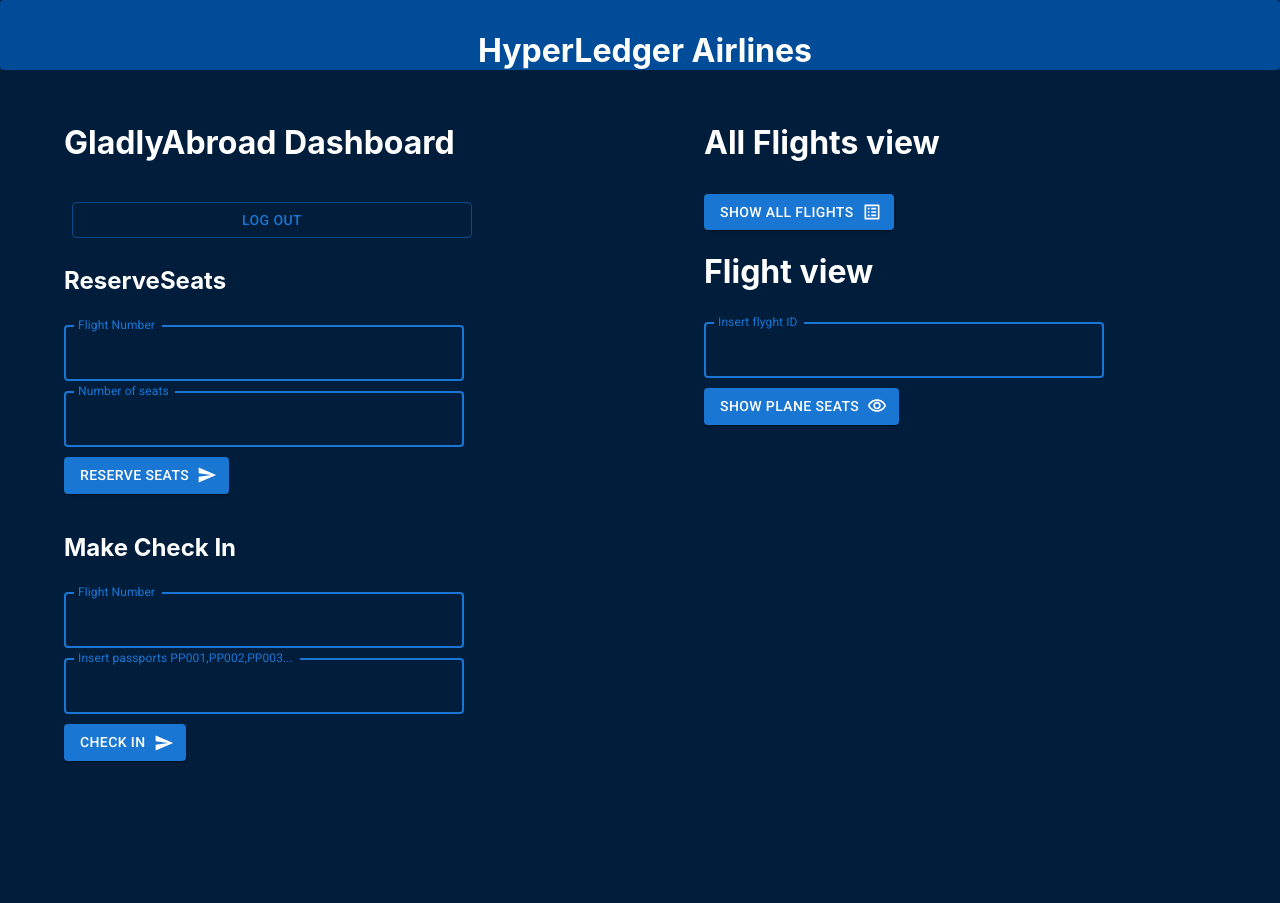
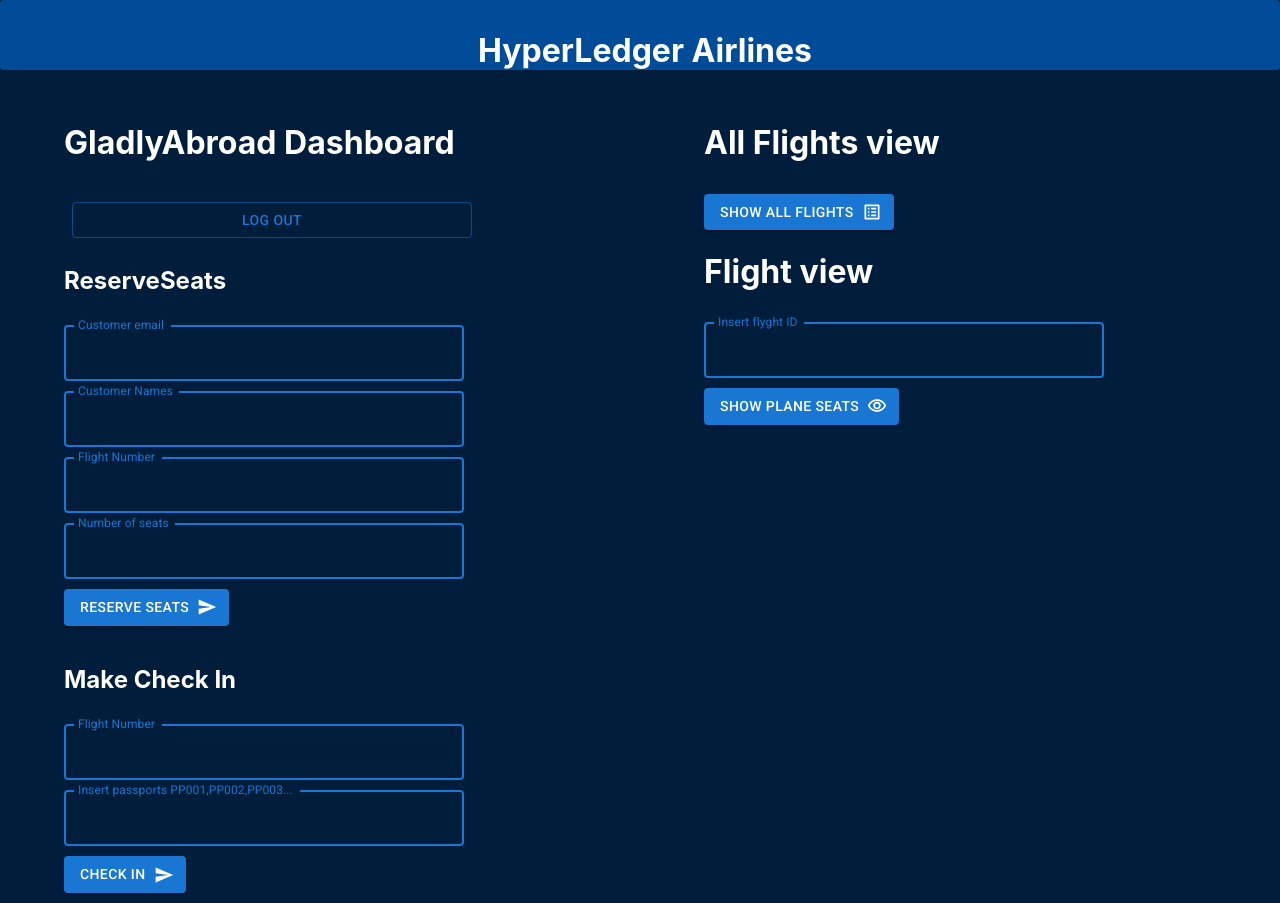
Before and after one commit to rosadsky/hyper-ledger-airlines-fe, a React (Create React App) app: page /gladlyabroad in a window 1280 px wide. Before the commit the page ends 800 px from the top, so only its background shows below. Built offline with nearby package versions, Linux system fonts and the light colour scheme.

Commit message:
add attributes to reserve seats

```diff
--- a/src/components/gladlyabroad.js
+++ b/src/components/gladlyabroad.js
@@ -32,6 +32,8 @@
     const [number, setNumber] = useState("");
     const [reservationNr, setReservationNr] = useState("");
     const [passportsIDs, setPassportsIDs] = useState("");
+    const [customerEmail, setCustomerEmail] = useState("")
+    const [customersNames, setCustomerNames] = useState([]);
 
     //view plane useStates
     const [planeSeats,setPlaneSeats] = useState([]);
@@ -64,6 +66,14 @@
     const handleFlightID = (event) => {
         setFlightID(event.target.value)
     }
+
+    const handleCustomerEmail= (event) => {
+        setCustomerEmail(event.target.value);
+    };
+
+    const handleCustomerNames= (event) => {
+        setCustomerNames(event.target.value);
+    };
 
     const getFlight = () => {
 
@@ -114,8 +124,8 @@
 
     const sendReserveSeats = () => {
         Axios.post('http://localhost:8080/reserveSeats', {
-          customerName: ["Daniel Gašparík", "Roman Osadský", "Bruno Hanus"],
-          customerEmail:"daniel.gasparik1@gmail.com",
+          customerName: customersNames,
+          customerEmail: customerEmail,
           flightNr: flightNr,
           number: number
       }).then((response) =>{
@@ -157,6 +167,28 @@
                             </Button>
                         </div>
                         <h2>ReserveSeats </h2>
+                        <div className="fields">
+                                <TextField
+                                    color="primary" focused
+                                    variant="outlined"
+                                    label="Customer email"
+                                    value={customerEmail}
+                                    onChange={handleCustomerEmail}
+                                    sx={{ input: { color: 'white' }, width: 400 }}
+
+                                />
+                        </div>
+                        <div className="fields">
+                                <TextField
+                                    color="primary" focused
+                                    variant="outlined"
+                                    label="Customer Names"
+                                    value={customersNames}
+                                    onChange={handleCustomerNames}
+                                    sx={{ input: { color: 'white' }, width: 400 }}
+
+                                />
+                        </div>
                         <div className="fields">
                                 <TextField
                                     color="primary" focused
```
